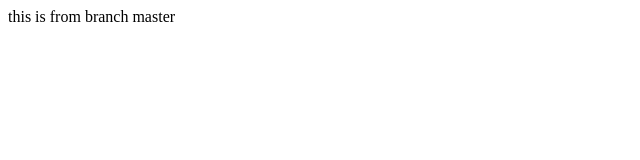
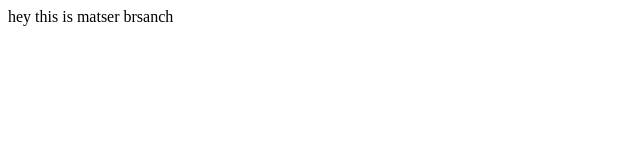
Before and after one commit to ParthKaretiya/Git, a plain HTML site: page index.html in a window 1280 px wide. Shown: the full height of the page, 0-640 px from the left. Drawn offline with Linux system fonts and the light colour scheme.

Commit message:
master branch

```diff
--- a/index.html
+++ b/index.html
@@ -6,6 +6,6 @@
     <title>Document</title>
 </head>
 <body>
-    this  is from branch master
+    hey this is matser brsanch
 </body>
 </html>
```
